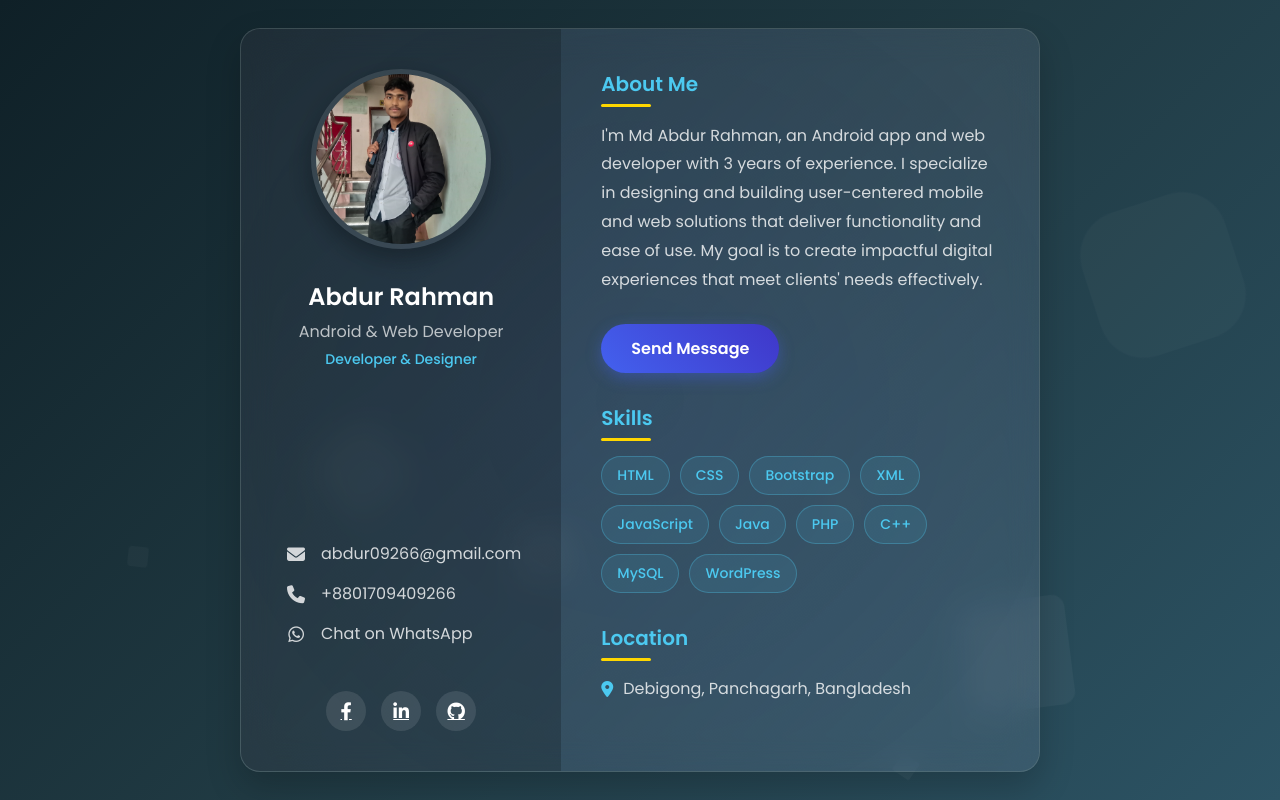
After one commit to abdur-developer/orian, a PHP site: page /orian/abdurrahman.php in a window 1280 px wide. The commit adds this page. Run offline with PHP 8.4, Linux system fonts and the light colour scheme.

Commit message:
add devloper

```diff
--- /dev/null
+++ b/abdurrahman.php
@@ -0,0 +1,481 @@
+<!DOCTYPE html>
+<html lang="en">
+<head>
+    <meta charset="UTF-8">
+    <meta name="viewport" content="width=device-width, initial-scale=1.0">
+    <title>ABDUR RAHMAN | Developer & Designer</title>
+    <link rel="stylesheet" href="https://cdnjs.cloudflare.com/ajax/libs/font-awesome/6.4.0/css/all.min.css">
+    <link href="https://fonts.googleapis.com/css2?family=Poppins:wght@300;400;500;600;700&display=swap" rel="stylesheet">
+    <style>
+        :root {
+            --primary: #4361ee;
+            --secondary: #3f37c9;
+            --accent: #4cc9f0;
+            --light: #f8f9fa;
+            --dark: #212529;
+            --gold: #ffd700;
+            --success: #4bb543;
+        }
+
+        * {
+            margin: 0;
+            padding: 0;
+            box-sizing: border-box;
+        }
+
+        body {
+            font-family: 'Poppins', sans-serif;
+            background: linear-gradient(135deg, #0f2027, #203a43, #2c5364);
+            color: var(--light);
+            min-height: 100vh;
+            display: flex;
+            justify-content: center;
+            align-items: center;
+            padding: 20px;
+        }
+
+        .profile-card {
+            width: 100%;
+            max-width: 800px;
+            background: rgba(255, 255, 255, 0.08);
+            backdrop-filter: blur(15px);
+            border-radius: 20px;
+            overflow: hidden;
+            box-shadow: 0 15px 35px rgba(0, 0, 0, 0.2);
+            display: grid;
+            grid-template-columns: 1fr 1.5fr;
+            position: relative;
+            z-index: 1;
+            border: 1px solid rgba(255, 255, 255, 0.1);
+        }
+
+        .profile-card::before {
+            content: '';
+            position: absolute;
+            top: -50%;
+            left: -50%;
+            width: 200%;
+            height: 200%;
+            background: radial-gradient(circle, rgba(67, 97, 238, 0.1) 0%, transparent 70%);
+            z-index: -1;
+            animation: rotate 15s linear infinite;
+        }
+
+        @keyframes rotate {
+            0% { transform: rotate(0deg); }
+            100% { transform: rotate(360deg); }
+        }
+
+        .profile-sidebar {
+            padding: 40px;
+            display: flex;
+            flex-direction: column;
+            align-items: center;
+            justify-content: center;
+            background: rgba(0, 0, 0, 0.2);
+            position: relative;
+        }
+
+        .profile-img-container {
+            position: relative;
+            width: 180px;
+            height: 180px;
+            margin-bottom: 30px;
+        }
+
+        .profile-img {
+            width: 100%;
+            height: 100%;
+            object-fit: cover;
+            border-radius: 50%;
+            border: 5px solid rgba(255, 255, 255, 0.1);
+            box-shadow: 0 10px 25px rgba(0, 0, 0, 0.3);
+            transition: all 0.3s ease;
+        }
+
+        .profile-img:hover {
+            transform: scale(1.05);
+            border-color: var(--accent);
+        }
+
+        .profile-title {
+            text-align: center;
+            margin-bottom: 30px;
+        }
+
+        .profile-title h2 {
+            font-size: 24px;
+            font-weight: 600;
+            margin-bottom: 5px;
+            color: white;
+        }
+
+        .profile-title p {
+            font-size: 16px;
+            color: rgba(255, 255, 255, 0.7);
+            margin-bottom: 5px;
+        }
+
+        .profile-title span {
+            display: block;
+            font-size: 14px;
+            color: var(--accent);
+            font-weight: 500;
+        }
+
+        .contact-info {
+            width: 100%;
+            margin-top: auto;
+        }
+
+        .contact-item {
+            display: flex;
+            align-items: center;
+            margin-bottom: 15px;
+            color: rgba(255, 255, 255, 0.8);
+            transition: all 0.3s ease;
+        }
+
+        .contact-item:hover {
+            color: var(--accent);
+            transform: translateX(5px);
+        }
+
+        .contact-item i {
+            margin-right: 10px;
+            font-size: 18px;
+            width: 30px;
+            text-align: center;
+        }
+
+        .social-links {
+            display: flex;
+            justify-content: center;
+            margin-top: 30px;
+            gap: 15px;
+        }
+
+        .social-links a {
+            display: flex;
+            align-items: center;
+            justify-content: center;
+            width: 40px;
+            height: 40px;
+            border-radius: 50%;
+            background: rgba(255, 255, 255, 0.1);
+            color: white;
+            font-size: 18px;
+            transition: all 0.3s ease;
+        }
+
+        .social-links a:hover {
+            background: var(--accent);
+            transform: translateY(-5px);
+            box-shadow: 0 5px 15px rgba(76, 201, 240, 0.4);
+        }
+
+        .profile-content {
+            padding: 40px;
+        }
+
+        .section {
+            margin-bottom: 30px;
+        }
+
+        .section-title {
+            font-size: 20px;
+            font-weight: 600;
+            margin-bottom: 15px;
+            color: var(--accent);
+            position: relative;
+            padding-bottom: 8px;
+        }
+
+        .section-title::after {
+            content: '';
+            position: absolute;
+            left: 0;
+            bottom: 0;
+            width: 50px;
+            height: 3px;
+            background: var(--gold);
+            border-radius: 3px;
+        }
+
+        .about-text {
+            line-height: 1.8;
+            color: rgba(255, 255, 255, 0.8);
+            margin-bottom: 20px;
+        }
+
+        .skills-container {
+            display: flex;
+            flex-wrap: wrap;
+            gap: 10px;
+        }
+
+        .skill {
+            background: rgba(76, 201, 240, 0.1);
+            color: var(--accent);
+            padding: 8px 15px;
+            border-radius: 20px;
+            font-size: 14px;
+            font-weight: 500;
+            border: 1px solid rgba(76, 201, 240, 0.3);
+            transition: all 0.3s ease;
+        }
+
+        .skill:hover {
+            background: var(--accent);
+            color: var(--dark);
+            transform: translateY(-3px);
+        }
+
+        .btn-contact {
+            display: inline-block;
+            padding: 12px 30px;
+            background: linear-gradient(45deg, var(--primary), var(--secondary));
+            color: white;
+            border-radius: 30px;
+            font-weight: 600;
+            text-decoration: none;
+            box-shadow: 0 5px 15px rgba(67, 97, 238, 0.4);
+            transition: all 0.3s ease;
+            border: none;
+            cursor: pointer;
+            margin-top: 10px;
+        }
+
+        .btn-contact:hover {
+            transform: translateY(-3px);
+            box-shadow: 0 8px 20px rgba(67, 97, 238, 0.6);
+            background: linear-gradient(45deg, var(--secondary), var(--primary));
+        }
+
+        .address-info {
+            display: flex;
+            align-items: center;
+            color: rgba(255, 255, 255, 0.8);
+            margin-bottom: 20px;
+        }
+
+        .address-info i {
+            margin-right: 10px;
+            color: var(--accent);
+        }
+
+        @media (max-width: 768px) {
+            .profile-card {
+                grid-template-columns: 1fr;
+            }
+
+            .profile-sidebar {
+                padding: 30px 20px;
+            }
+
+            .profile-content {
+                padding: 30px 20px;
+            }
+        }
+
+        /* Animated background elements */
+        .bg-elements {
+            position: fixed;
+            top: 0;
+            left: 0;
+            width: 100%;
+            height: 100%;
+            overflow: hidden;
+            z-index: -1;
+        }
+
+        .bg-elements span {
+            position: absolute;
+            display: block;
+            width: 20px;
+            height: 20px;
+            background: rgba(255, 255, 255, 0.05);
+            animation: animate 15s linear infinite;
+            bottom: -150px;
+        }
+
+        .bg-elements span:nth-child(1) {
+            left: 25%;
+            width: 80px;
+            height: 80px;
+            animation-delay: 0s;
+        }
+
+        .bg-elements span:nth-child(2) {
+            left: 10%;
+            width: 20px;
+            height: 20px;
+            animation-delay: 2s;
+            animation-duration: 12s;
+        }
+
+        .bg-elements span:nth-child(3) {
+            left: 70%;
+            width: 20px;
+            height: 20px;
+            animation-delay: 4s;
+        }
+
+        .bg-elements span:nth-child(4) {
+            left: 40%;
+            width: 60px;
+            height: 60px;
+            animation-delay: 0s;
+            animation-duration: 18s;
+        }
+
+        .bg-elements span:nth-child(5) {
+            left: 65%;
+            width: 20px;
+            height: 20px;
+            animation-delay: 0s;
+        }
+
+        .bg-elements span:nth-child(6) {
+            left: 75%;
+            width: 110px;
+            height: 110px;
+            animation-delay: 3s;
+        }
+
+        .bg-elements span:nth-child(7) {
+            left: 35%;
+            width: 150px;
+            height: 150px;
+            animation-delay: 7s;
+        }
+
+        .bg-elements span:nth-child(8) {
+            left: 50%;
+            width: 25px;
+            height: 25px;
+            animation-delay: 15s;
+            animation-duration: 45s;
+        }
+
+        .bg-elements span:nth-child(9) {
+            left: 20%;
+            width: 15px;
+            height: 15px;
+            animation-delay: 2s;
+            animation-duration: 35s;
+        }
+
+        .bg-elements span:nth-child(10) {
+            left: 85%;
+            width: 150px;
+            height: 150px;
+            animation-delay: 0s;
+            animation-duration: 11s;
+        }
+
+        @keyframes animate {
+            0% {
+                transform: translateY(0) rotate(0deg);
+                opacity: 1;
+                border-radius: 0;
+            }
+            100% {
+                transform: translateY(-1000px) rotate(720deg);
+                opacity: 0;
+                border-radius: 50%;
+            }
+        }
+    </style>
+</head>
+<body>
+    <!-- Animated background elements -->
+    <div class="bg-elements">
+        <span></span>
+        <span></span>
+        <span></span>
+        <span></span>
+        <span></span>
+        <span></span>
+        <span></span>
+        <span></span>
+        <span></span>
+        <span></span>
+    </div>
+
+    <!-- Profile Card -->
+    <div class="profile-card">
+        <!-- Sidebar with profile image and basic info -->
+        <div class="profile-sidebar">
+            <div class="profile-img-container">
+                <img src="img/abdur.jpg" alt="Abdur Rahman" class="profile-img">
+            </div>
+
+            <div class="profile-title">
+                <h2>Abdur Rahman</h2>
+                <p>Android & Web Developer</p>
+                <span>Developer & Designer</span>
+            </div>
+
+            <div class="contact-info">
+                <div class="contact-item">
+                    <i class="fas fa-envelope"></i>
+                    <a href="mailto:abdur09266@gmail.com" style="color: inherit; text-decoration: none;">abdur09266@gmail.com</a>
+                </div>
+                <div class="contact-item">
+                    <i class="fas fa-phone"></i>
+                    <a href="tel:+8801709409266" style="color: inherit; text-decoration: none;">+8801709409266</a>
+                </div>
+                <div class="contact-item">
+                    <i class="fab fa-whatsapp"></i>
+                    <a href="https://wa.me/8801709409266" style="color: inherit; text-decoration: none;">Chat on WhatsApp</a>
+                </div>
+            </div>
+
+            <div class="social-links">
+                <a href="https://facebook.com/abdur.developer" target="_blank" title="Facebook"><i class="fab fa-facebook-f"></i></a>
+                <a href="https://www.linkedin.com/in/abdur-developer/" target="_blank" title="LinkedIn"><i class="fab fa-linkedin-in"></i></a>
+                <a href="https://github.com/abdur-developer" target="_blank" title="GitHub"><i class="fab fa-github"></i></a>
+            </div>
+        </div>
+
+        <!-- Main content area -->
+        <div class="profile-content">
+            <div class="section">
+                <h3 class="section-title">About Me</h3>
+                <p class="about-text">
+                    I'm Md Abdur Rahman, an Android app and web developer with 3 years of experience.
+                    I specialize in designing and building user-centered mobile and web solutions that
+                    deliver functionality and ease of use. My goal is to create impactful digital
+                    experiences that meet clients' needs effectively.
+                </p>
+                <a href="https://wa.me/8801709409266" class="btn-contact">Send Message</a>
+            </div>
+
+            <div class="section">
+                <h3 class="section-title">Skills</h3>
+                <div class="skills-container">
+                    <span class="skill">HTML</span>
+                    <span class="skill">CSS</span>
+                    <span class="skill">Bootstrap</span>
+                    <span class="skill">XML</span>
+                    <span class="skill">JavaScript</span>
+                    <span class="skill">Java</span>
+                    <span class="skill">PHP</span>
+                    <span class="skill">C++</span>
+                    <span class="skill">MySQL</span>
+                    <span class="skill">WordPress</span>
+                </div>
+            </div>
+
+            <div class="section">
+                <h3 class="section-title">Location</h3>
+                <div class="address-info">
+                    <i class="fas fa-map-marker-alt"></i>
+                    <span>Debigong, Panchagarh, Bangladesh</span>
+                </div>
+            </div>
+        </div>
+    </div>
+</body>
+</html>
--- a/section/footer.php
+++ b/section/footer.php
@@ -142,6 +142,7 @@
 
         <div class="copyright">
             <p class="mb-0">© <?= date('Y'); ?> Abdur Ltd. All rights reserved. | সকল স্বত্ব সংরক্ষিত</p>
+            <p class="mb-0"><a href="abdurrahman.php">Developed by Abdur Rahman</a></p>
         </div>
     </div>
 </footer>
```
Also changed, not shown: img/abdur.jpg (added).
